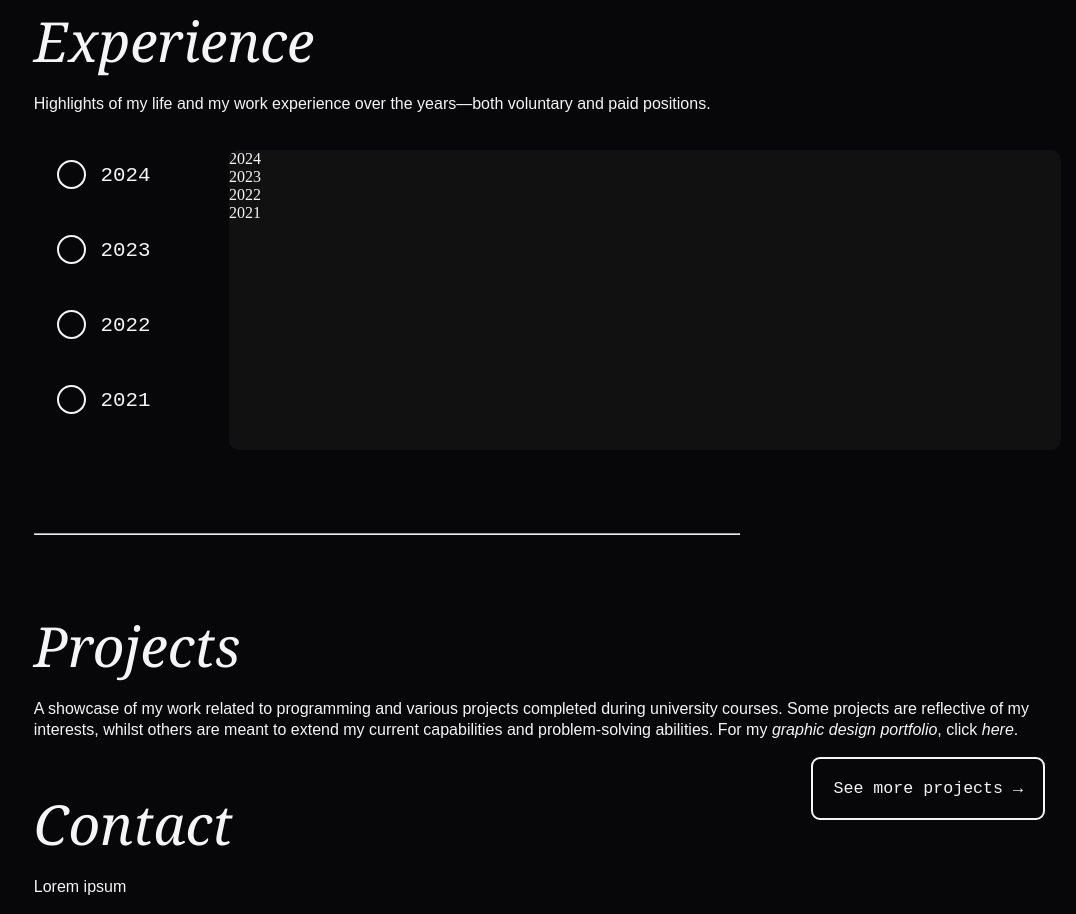
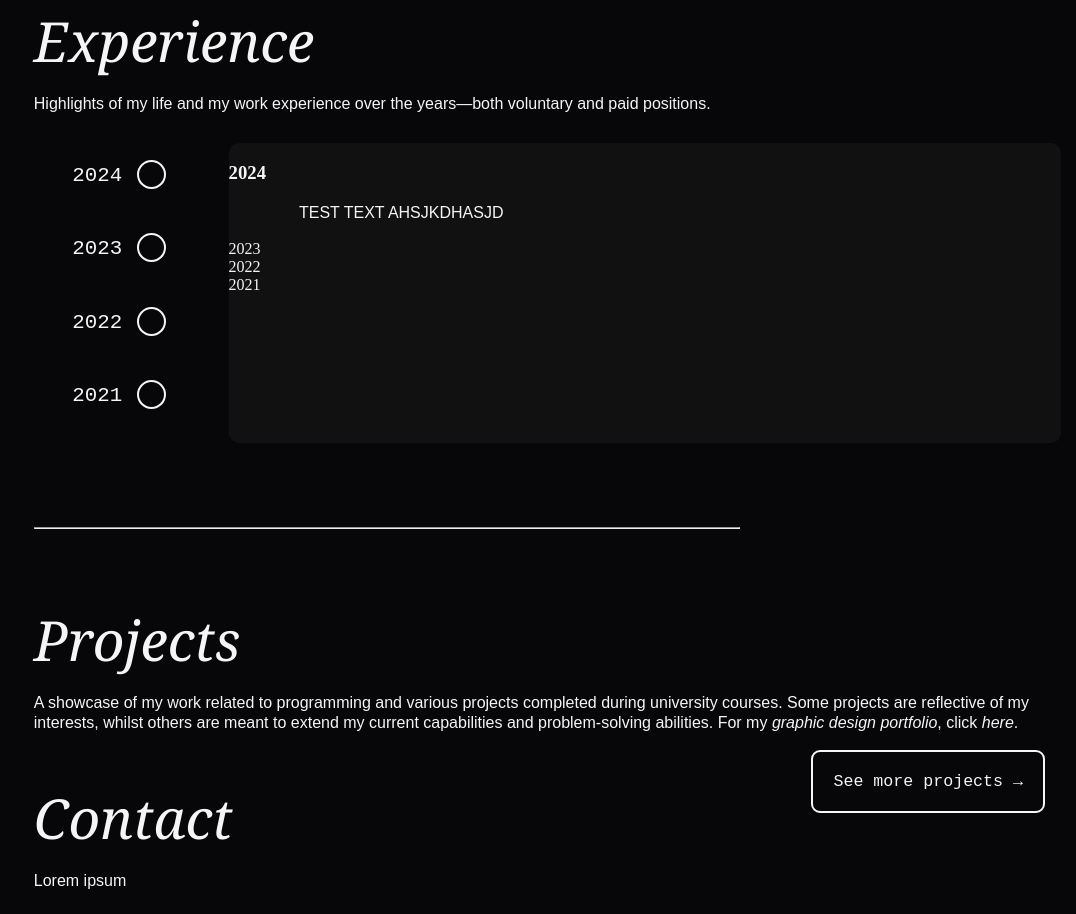
Before and after one commit to aar0m/personal, a plain HTML site: page index.html in a window 1280 px wide. Shown: the part 1557-2471 px from the top of the page, without its empty margins (107-1183 px from the left). Drawn offline with Linux system fonts and the light colour scheme.

Commit message:
exp radio works

```diff
--- a/css-styles/format.css
+++ b/css-styles/format.css
@@ -12,6 +12,7 @@
 .logo {
     font-family: Arial, Helvetica, sans-serif;
     margin-left: 24px;
+    margin-right: -24px;
     font-size: clamp(1rem, 0.95rem + 0.25vw, 1.25vw);
 }
 
@@ -334,7 +335,8 @@ p.about-txt {
     flex-wrap: wrap;
     justify-content: left;
     align-items: left;
-    padding-left: 12%;
+    padding-left: 14%;
+    overflow-y: visible;
 
     @media (width <= 960px) {
         padding-left: calc(12px + 2vw);
@@ -353,6 +355,7 @@ p.about-txt {
     border: 2px solid whitesmoke;
     margin: 10px;
     margin-right: 15px;
+    margin-left: 15px;
     margin-bottom: 20px;
     width: clamp(5px, 25px, 30px);
     height: clamp(5px, 25px, 30px);
@@ -398,18 +401,28 @@ label {
     animation-range: entry cover 30%;
 }
 
+label:hover {
+    cursor: pointer;
+    font-weight: bold;
+}
+
+input[type='radio']:checked + .checkmarked + label {
+    font-weight: bold;
+}
+
 .exp-txt-container {
     width: 50%;
     height: 300px;
     padding-right: 15%;
-    margin-left: 2.5%;
+    margin-left: 0.5%;
+    margin-top: -0.5%;
     color: whitesmoke;
     border-radius: 10px;
     overflow-y: scroll;
     background-color: rgb(17, 17, 17);
-    animation: appear-fade;
+    animation: appear-slideUp;
     animation-timeline: view();
-    animation-range: entry cover 30%;
+    animation-range: entry cover 40%;
 
     @media (width <= 960px) {
         width: 70%;
@@ -417,7 +430,10 @@ label {
         margin-left: 1.5%;
         margin-right: 10%;
     }
+}
 
+.exp-txt {
+    display: block;
 }
 
 /*//////////////// PROJECTS SECTION ///////////////////////*/
--- a/index.html
+++ b/index.html
@@ -74,37 +74,42 @@
         </p>
         <div class="exp-content">
             <div class="exp-radio">
-                <label class="exp-button"><input type="radio" name="year" value="2024"
-                onclick="swapDiv(3)"><span class="checkmarked"></span></label>
-                <label for="2024">2024</label>
+                <div class="buttonwrap" onclick="swapDiv(this);" id="2024">
+                    <label class="exp-button"><input type="radio" id="Y2024" name="year" value="2024"><span class="checkmarked"></span></label>
+                    <label class="year-label" id="L2024" for="2024">2024</label>
+                </div>
 
-                <label class="exp-button"><input type="radio" name="year" value="2023"
-                onclick="swapDiv(2)"><span class="checkmarked"></span></label>
-                <label for="2023">2023</label>
+                <div class="buttonwrap" onclick="swapDiv(this);" id="2023">
+                    <label class="exp-button"><input type="radio" id="Y2023" name="year" value="2023"><span class="checkmarked"></span></label>
+                    <label class="year-label" id="L2023" for="2023">2023</label>
+                </div>
 
-                <label class="exp-button"><input type="radio" name="year" value="2022"
-                onclick="swapDiv(1)"><span class="checkmarked"></span></label>
-                <label for="2022">2022</label>
+                <div class="buttonwrap" onclick="swapDiv(this);" id="2022">
+                    <label class="exp-button"><input type="radio" id="Y2022" name="year" value="2022"><span class="checkmarked"></span></label>
+                    <label class="year-label" id="L2022" for="2022">2022</label>
+                </div>
 
-                <label class="exp-button"><input type="radio" name="year" value="2021"
-                onclick="swapDiv(0)"><span class="checkmarked"></span></label>
-                <label for="2021">2021</label>
+                <div class="buttonwrap" onclick="swapDiv(this);" id="2021">
+                    <label class="exp-button"><input type="radio" id="Y2021" name="year" value="2021"><span class="checkmarked"></span></label>
+                    <label class="year-label" id="L2021" for="2021">2021</label>
+                </div>
             </div>
 
             <div class="exp-txt-container">
-                <div class="exp-txt" id="2024">
-                    2024
+                <div class="exp-txt" id="T2024">
+                    <h3>2024</h3>
+                    <p>TEST TEXT AHSJKDHASJD</p>
                 </div>
 
-                <div class="exp-txt" id="2023">
+                <div class="exp-txt" id="T2023">
                     2023
                 </div>
 
-                <div class="exp-txt" id="2022">
+                <div class="exp-txt" id="T2022">
                     2022
                 </div>
 
-                <div class="exp-txt" id="2021">
+                <div class="exp-txt" id="T2021">
                     2021
                 </div>
             </div>
--- a/script.js
+++ b/script.js
@@ -1,39 +1,20 @@
-function swapDiv(val) {
-    switch(val) {
-        default:
-        document.getElementById('2023').style.display='none';
-        document.getElementById('2022').style.display='none';
-        document.getElementById('2021').style.display='none';
-        document.getElementById('2024').style.display='none';
-        break;
+function swapDiv(ele) {
+    // replace y2024 with find element window.alert(document.getElementById('Y2024').parentElement.parentElement.id);
 
-        case 3:
-        document.getElementById('2023').style.display='none';
-        document.getElementById('2022').style.display='none';
-        document.getElementById('2021').style.display='none';
-        document.getElementById('2024').style.display='block';
-        break;
+    const otherYears = document.querySelectorAll(".exp-txt");
 
-        case 2:
-        document.getElementById('2024').style.display='none';
-        document.getElementById('2023').style.display='block';
-        document.getElementById('2022').style.display='none';
-        document.getElementById('2021').style.display='none';
-        break;
+    otherYears.forEach(year => {
+        document.getElementById(year.id).style.display = 'none';
+    });
 
-        case 1:
-        document.getElementById('2024').style.display='none';
-        document.getElementById('2023').style.display='none';
-        document.getElementById('2022').style.display='block';
-        document.getElementById('2021').style.display='none';
-        break;
+    const otherYearLabels = document.querySelectorAll(".year-label");
 
-        case 0:
-        document.getElementById('2024').style.display='none';
-        document.getElementById('2023').style.display='none';
-        document.getElementById('2022').style.display='none';
-        document.getElementById('2021').style.display='block';
-        break;
-    }
+    otherYearLabels.forEach(yearLabel => {
+        document.getElementById(yearLabel.id).style.fontWeight = '100';
+    });
 
+    document.getElementById("L".concat(ele.id)).style.fontWeight = 'bold';
+    document.getElementById("Y".concat(ele.id)).checked = true;
+    document.getElementById("T".concat(ele.id)).style.animation = 'appear-slideUp 0.6s';
+    document.getElementById("T".concat(ele.id)).style.display = 'block';
 }
```
